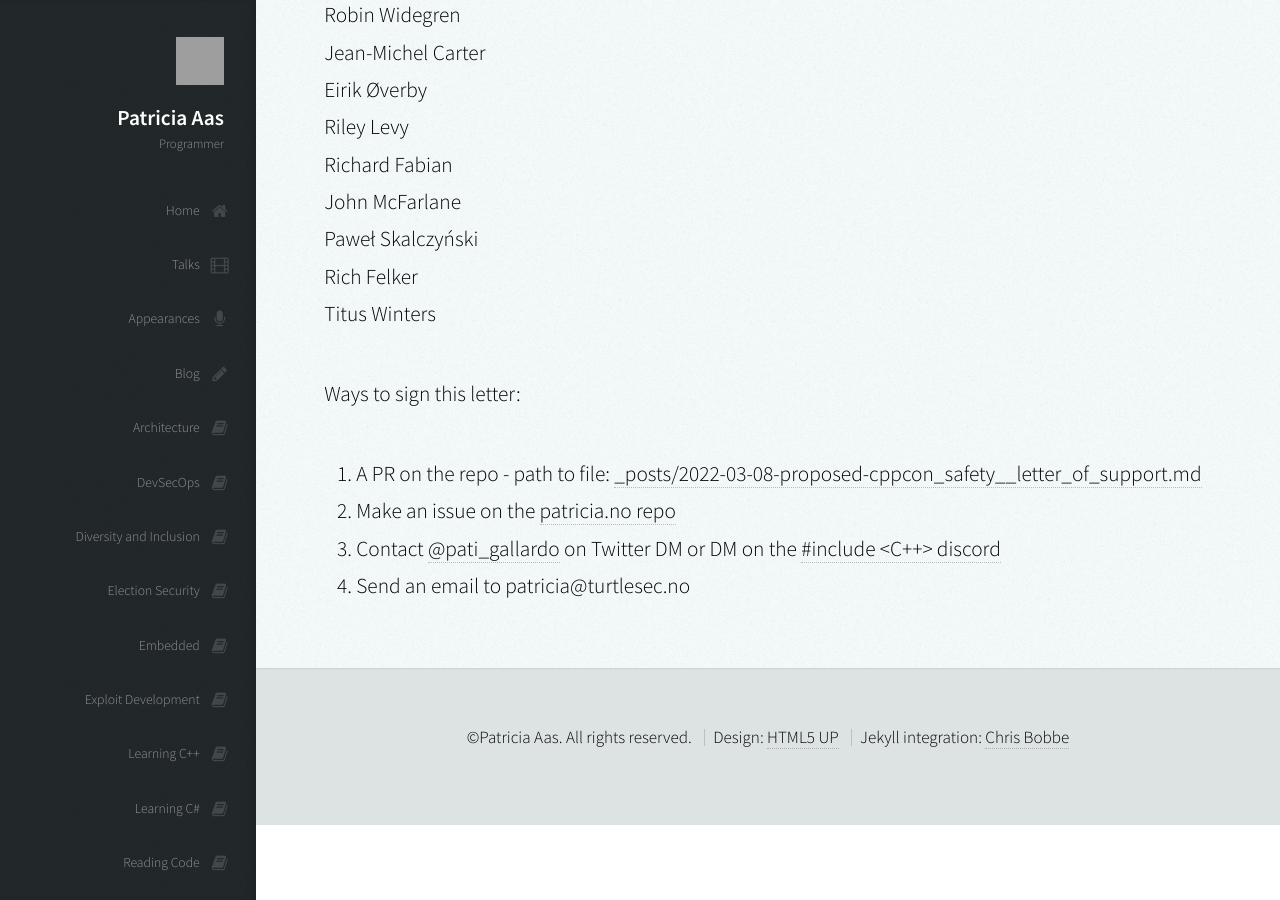
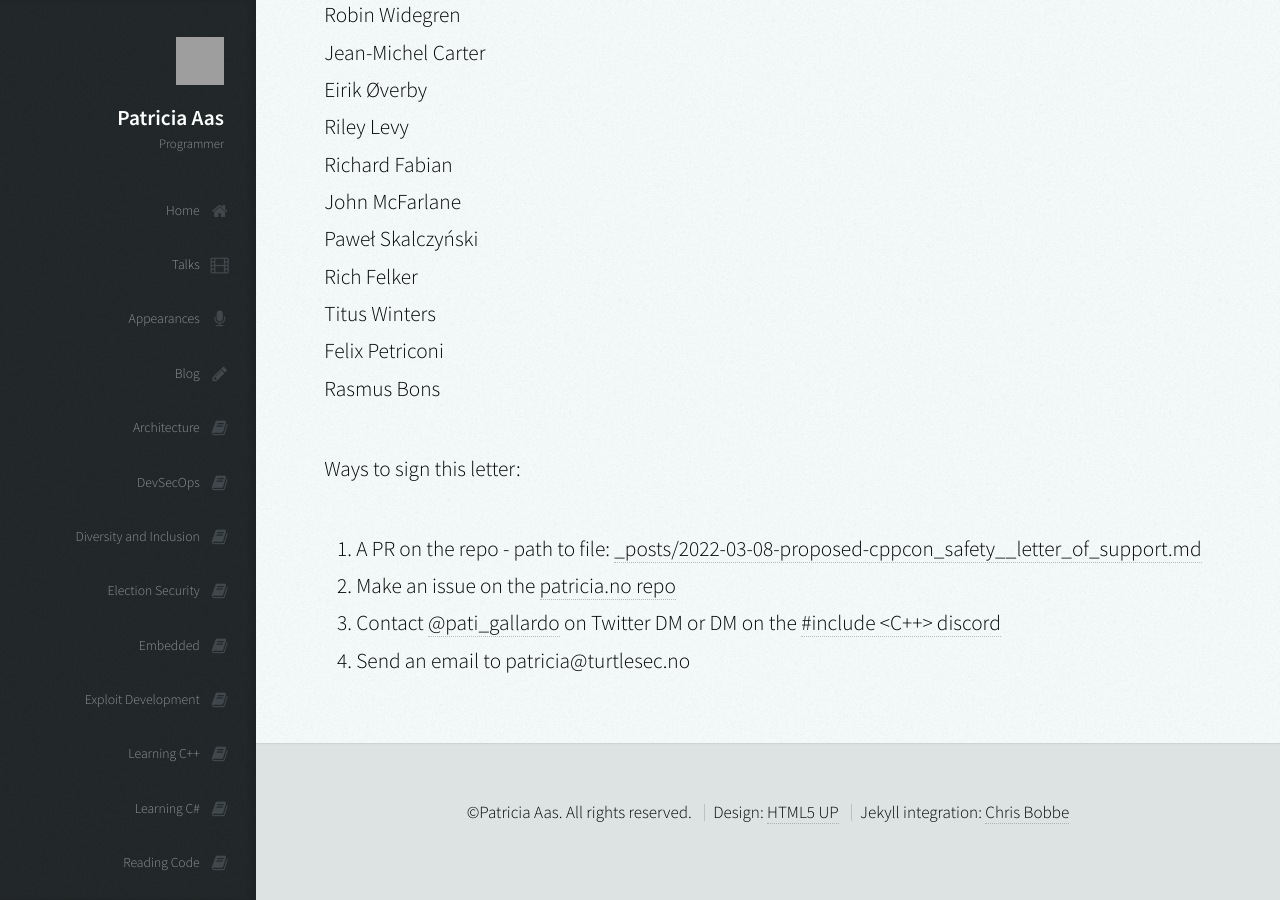
Before and after one commit to patricia-gallardo/patricia-gallardo.github.io, a Jekyll site: the page built from _posts/2022-03-08-proposed-cppcon_safety__letter_of_support.md, in a window 1280 px wide and 900 px high, scrolled down 2686 px. Built offline with Jekyll 4.4.1, drawn with Linux system fonts in a browser that asks for light colours; nearby versions of some CDN libraries; grey boxes are pictures that could not be loaded.

Commit message:
Update 2022-03-08-proposed-cppcon_safety__letter_of_support.md

```diff
--- a/_posts/2022-03-08-proposed-cppcon_safety__letter_of_support.md
+++ b/_posts/2022-03-08-proposed-cppcon_safety__letter_of_support.md
@@ -79,7 +79,8 @@ John McFarlane <br>
 Paweł Skalczyński <br>
 Rich Felker <br>
 Titus Winters <br>
-
+Felix Petriconi <br>
+Rasmus Bons <br>
 
 Ways to sign this letter:
 1. A PR on the repo - path to file: [_posts/2022-03-08-proposed-cppcon_safety__letter_of_support.md][4]
```
